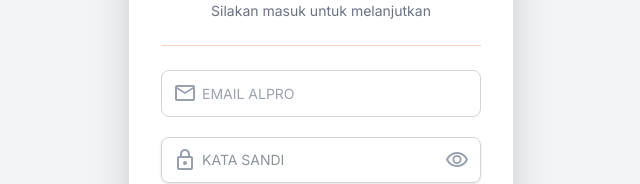
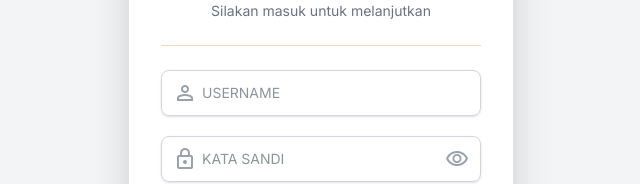
Before and after one commit to apotekalpromaster/alpro-setoran-app, a React (Vite) app: page / in a window 1280 px wide. Shown: the part 293-477 px from the top of the page, without its empty margins (319-959 px from the left). Built offline with nearby package versions, Linux system fonts and the light colour scheme.

Commit message:
feat(auth): switch login to username-based with SECURITY DEFINER RPC to bypass RLS

```diff
--- a/src/pages/LoginPage.jsx
+++ b/src/pages/LoginPage.jsx
@@ -5,7 +5,7 @@ import { useAuth } from '../context/AuthContext';
 import AutocompleteInput from '../components/AutocompleteInput';
 
 export default function LoginPage() {
-    const [email, setEmail] = useState('');
+    const [username, setUsername] = useState('');
     const [password, setPassword] = useState('');
     const [showPassword, setShowPassword] = useState(false);
     const [status, setStatus] = useState({ message: '', type: '' });
@@ -19,16 +19,36 @@ export default function LoginPage() {
         setStatus({ message: '', type: '' });
 
         try {
-            const { data, error } = await signIn(email, password);
+            if (!username.trim()) throw new Error('Username tidak boleh kosong.');
 
-            if (error) {
-                throw error;
+            // Step 1: Cari email dari username via RPC SECURITY DEFINER
+            // Fungsi ini bypass RLS secara aman agar anon role bisa membaca email
+            setStatus({ message: 'Memverifikasi username...', type: 'loading' });
+            const { data: emailResult, error: rpcLookupErr } = await supabase
+                .rpc('get_email_by_username', { p_username: username.trim() });
+
+            if (rpcLookupErr) {
+                console.error('[LoginPage] RPC get_email_by_username error:', rpcLookupErr);
+                throw new Error('Gagal memverifikasi username. Coba lagi beberapa saat.');
             }
+
+            // emailResult is a scalar TEXT (null if not found)
+            const resolvedEmail = emailResult ?? null;
+
+            if (!resolvedEmail) {
+                throw new Error('Username tidak ditemukan. Periksa kembali username Anda.');
+            }
+
+            // Step 2: Login dengan email yang sudah di-resolve
+            setStatus({ message: 'Masuk...', type: 'loading' });
+            const { data, error } = await signIn(resolvedEmail, password);
+
+            if (error) throw error;
 
             setStatus({ message: 'Login berhasil! Mengalihkan...', type: 'success' });
 
-            // Gunakan RPC SECURITY DEFINER untuk bypass RLS saat fetch profil
-            // Ini mencegah "Database error querying schema" akibat RLS policy yang ketat
+            // Step 3: Ambil role via RPC untuk menentukan redirect
+            // Menggunakan SECURITY DEFINER agar tidak terkena RLS setelah login
             let role = null;
             try {
                 const { data: rpcData, error: rpcError } = await supabase
@@ -42,7 +62,6 @@ export default function LoginPage() {
                     role = rpcData.role;
                 }
             } catch (profileErr) {
-                // Jika RPC gagal (misal belum dibuat), fallback ke query langsung
                 console.error('[LoginPage] Fallback ke query direct profiles:', profileErr);
                 const { data: profileRows } = await supabase
                     .from('profiles')
@@ -61,9 +80,8 @@ export default function LoginPage() {
 
         } catch (err) {
             console.error('[LoginPage] Login error:', err);
-            // Berikan pesan yang ramah ke user, bukan raw error dari Supabase
             const friendlyMsg = err.message?.includes('Invalid login credentials')
-                ? 'Email atau kata sandi salah.'
+                ? 'Username atau kata sandi salah.'
                 : err.message?.includes('Database error')
                 ? 'Terjadi gangguan koneksi database. Coba lagi beberapa saat.'
                 : err.message || 'Login gagal. Hubungi administrator.';
@@ -74,16 +92,29 @@ export default function LoginPage() {
 
     const handleForgotPassword = async (e) => {
         e.preventDefault();
-        if (!email) {
-            setStatus({ message: 'Masukkan email terlebih dahulu.', type: 'error' });
+        if (!username.trim()) {
+            setStatus({ message: 'Masukkan username terlebih dahulu untuk reset password.', type: 'error' });
             return;
         }
-        const upperEmail = email.toUpperCase();
 
-        if (!window.confirm(`Kirim instruksi reset password ke "${upperEmail}"?`)) return;
+        setStatus({ message: 'Mencari akun...', type: 'loading' });
+
+        // Cari email berdasarkan username via RPC (aman, bypass RLS)
+        const { data: resolvedEmail, error: lookupErr } = await supabase
+            .rpc('get_email_by_username', { p_username: username.trim() });
+
+        if (lookupErr || !resolvedEmail) {
+            setStatus({ message: 'Username tidak ditemukan atau terjadi kesalahan.', type: 'error' });
+            return;
+        }
+
+        if (!window.confirm(`Kirim instruksi reset password ke email terdaftar untuk "${username}"?`)) {
+            setStatus({ message: '', type: '' });
+            return;
+        }
 
         setStatus({ message: 'Memproses permintaan...', type: 'loading' });
-        const { error } = await supabase.auth.resetPasswordForEmail(upperEmail);
+        const { error } = await supabase.auth.resetPasswordForEmail(resolvedEmail);
 
         if (error) {
             setStatus({ message: 'Gagal: ' + error.message, type: 'error' });
@@ -107,23 +138,23 @@ export default function LoginPage() {
                 <div className="border-t border-primary-500/30"></div>
 
                 <form onSubmit={handleLogin} className="space-y-5" autoComplete="off">
-                    <AutocompleteInput
-                        value={email}
-                        onChange={setEmail}
-                        onSelect={(item) => item && setEmail(item.email)}
-                        column="email"
-                        queryFn={async (term) => {
-                            const { data, error } = await supabase.rpc('search_emails', { search_term: term });
-                            if (error) throw error;
-                            // RPC returns [{email: '...'}], normalize for AutocompleteInput
-                            return (data || []).map((row) => ({ email: row.email }));
-                        }}
-                        placeholder="EMAIL ALPRO"
-                        icon="email"
-                        minChars={2}
-                        className="w-full"
-                        inputProps={{ id: 'email', name: 'email', required: true }}
-                    />
+                    {/* Username field — resolusi ke email dilakukan via RPC di backend */}
+                    <div className="relative fade-in">
+                        <div className="absolute inset-y-0 left-0 pl-3 flex items-center pointer-events-none">
+                            <span className="material-symbols-outlined text-gray-400">person</span>
+                        </div>
+                        <input
+                            id="username"
+                            name="username"
+                            type="text"
+                            required
+                            autoComplete="off"
+                            value={username}
+                            onChange={(e) => setUsername(e.target.value.toUpperCase())}
+                            className="block w-full rounded-lg border border-gray-300 shadow-sm focus:border-primary-500 focus:ring-primary-500 sm:text-sm pl-10 pr-4 py-3 uppercase transition-all"
+                            placeholder="USERNAME"
+                        />
+                    </div>
 
                     <div className="relative fade-in">
                         <div className="absolute inset-y-0 left-0 pl-3 flex items-center pointer-events-none">
```
Also changed, not shown: 1 other file (tests, documents, lock files or other folders).
